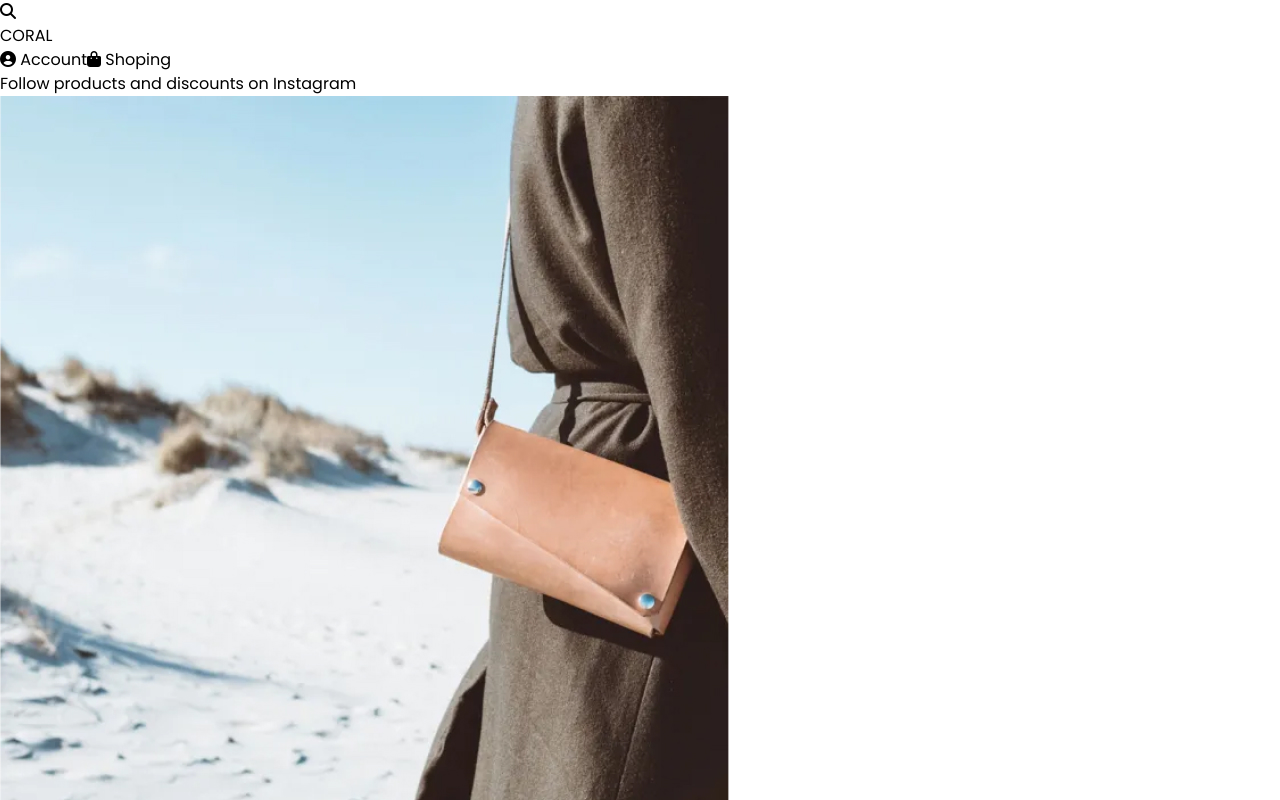
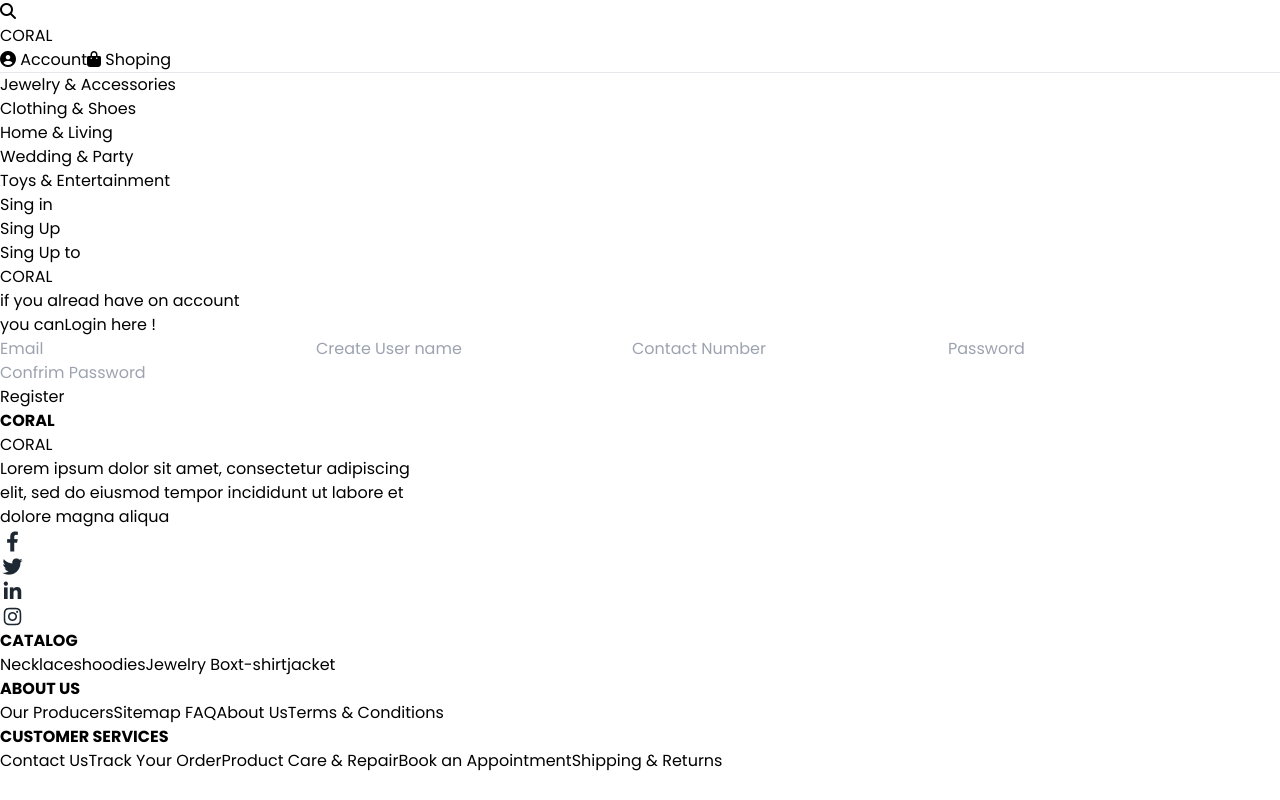
Before and after one commit to Mahmoud-abu-zaid/CORAL_Shopping., a React (Vite) app: page /SingUp in a window 1280 px wide. Shown: the top 800 px of the page. Built offline with nearby package versions, Linux system fonts and the light colour scheme; a web font is replaced by a local one.

Commit message:
Added:sign In and sign Up

```diff
--- a/index.html
+++ b/index.html
@@ -17,7 +17,7 @@
       href="https://fonts.googleapis.com/css2?family=Inter:ital,opsz,wght@0,14..32,100..900;1,14..32,100..900&family=Josefin+Sans:ital,wght@0,100..700;1,100..700&family=Newsreader:ital,opsz,wght@0,6..72,200..800;1,6..72,200..800&family=Noto+Sans:ital,wght@0,100..900;1,100..900&family=Open+Sans:ital,wght@0,300..800;1,300..800&family=Poppins:ital,wght@0,100;0,200;0,300;0,400;0,500;0,600;0,700;0,800;0,900;1,100;1,200;1,300;1,400;1,500;1,600;1,700;1,800;1,900&family=Roboto:ital,wght@0,100;0,300;0,400;0,500;0,700;0,900;1,100;1,300;1,400;1,500;1,700;1,900&family=Volkhov:ital,wght@0,400;0,700;1,400;1,700&display=swap"
       rel="stylesheet"
     />
-    <title>Vite + React</title>
+    <title>CORAL SHOPPING</title>
   </head>
   <body>
     <div id="root"></div>
--- a/src/App.jsx
+++ b/src/App.jsx
@@ -10,6 +10,7 @@
       <Brands />
       <Patterns />
       <Prodect />
+
     </>
   );
 }
--- a/src/components/layout/Header.jsx
+++ b/src/components/layout/Header.jsx
@@ -15,14 +15,41 @@
               CORAL
             </Link>
           </div>
-          <div >
-            <Link to="/" >
+          <div>
+            <Link to="/">
               <i className="fa-solid fa-circle-user "></i> <span className="pr-5">Account</span>
             </Link>
-            <Link to="/" >
+            <Link to="/">
               <i className="fa-solid fa-bag-shopping"></i> <span>Shoping</span>
             </Link>
           </div>
+        </nav>
+        <hr />
+        <nav className="flex justify-center ">
+          <ul className="flex justify-center gap-6 flex-wrap p-3" >
+            <li>
+              <Link to="/">Jewelry & Accessories</Link>
+            </li>
+            <li>
+              <Link to="/">Clothing & Shoes</Link>
+            </li>
+            <li>
+              <Link to="/">Home & Living</Link>
+            </li>
+            <li>
+              <Link to="/">Wedding & Party</Link>
+            </li>
+            <li>
+              <Link to="/">Toys & Entertainment</Link>
+            </li>
+            <li>
+
+              <Link to="/SingIn">Sing in</Link>
+            </li>
+            <li>
+              <Link to="/SingUp">Sing Up</Link>
+            </li>
+          </ul>
         </nav>
       </div>
     </>
--- /dev/null
+++ b/src/components/pages/SingIn.jsx
@@ -0,0 +1,50 @@
+import { useState } from "react";
+import { Link } from "react-router";
+
+export default function SingIn() {
+  const [userData, setUserData] = useState({
+    email: "",
+    password: "",
+  });
+  const handleChange = (e) => {
+    const { name, value } = e.target;
+    setUserData((prevData) => ({
+      ...prevData,
+      [name]: value,
+    }));
+  };
+  const hendleSupmit = (e) => {
+    e.preventDefault();
+    console.log("User Data ", userData);
+  };
+  return (
+    <>
+      <div className="flex justify-center items-center py-[70px] ">
+        <div className="m-auto ">
+          <h2 className="text-[30px]">
+            Sing in to <br /> <span className="text-[40px]"> CORAL</span>
+            <p className="pt-5 text-[15px]">
+              if you don't have on account register <br />
+              you can
+              <Link to="/SingUp" className="pl-2 text-[#4d47c3]">Register here !</Link>
+            </p>
+          </h2>
+        </div>
+        <div className="w-[50%] ">
+          <form onSubmit={hendleSupmit}>
+            <div>
+              <input className="p-3 m-3 block w-[75%] bg-[#f0efff] rounded-lg" type="email" required name="email" value={userData.email} onChange={handleChange} placeholder="Email" />
+              <input className="p-3 m-3 w-[75%] bg-[#f0efff] rounded-lg" type="password" required name="password" value={userData.password} onChange={handleChange} placeholder="Password" />
+            </div>
+            <div className="text-end w-[75%] my-5">
+              <Link className="text-[#c3c3c3] my-7">Forger Password ?</Link>
+            </div>
+            <button type="supmit" className="p-3 m-3 w-[75%] bg-[#4d47c3] rounded-lg text-white">
+              log in
+            </button>
+          </form>
+        </div>
+      </div>
+    </>
+  );
+}
--- /dev/null
+++ b/src/components/pages/SingUp.jsx
@@ -0,0 +1,72 @@
+import { useState } from "react";
+import { Link } from "react-router";
+
+export default function SingUp() {
+  const [userData, setUserData] = useState({
+    email: "",
+    userName: "",
+    number: "",
+    password: "",
+    confirmPassword: "",
+  });
+  const handleChange = (e) => {
+    const { name, value } = e.target;
+    setUserData((prevData) => ({
+      ...prevData,
+      [name]: value,
+    }));
+  };
+  const handleSupmit = (e) => e.preventDefault();
+  console.log("User Data", userData);
+  return (
+    <>
+      <div className="flex justify-center items-center py-[70px] ">
+        <div className="m-auto ">
+          <h2 className="text-[30px]">
+            Sing Up to <br /> <span className="text-[40px]"> CORAL</span>
+            <p className="pt-5 text-[15px]">
+              if you alread have on account <br />
+              you can
+              <Link to="/SingIn" className="pl-2 text-[#4d47c3]">
+                Login here !
+              </Link>
+            </p>
+          </h2>
+        </div>
+        <div className="w-[50%] ">
+          <form onSubmit={handleSupmit}>
+            <div>
+              <input className="p-3 px-5 m-3 block w-[75%] bg-[#f0efff] rounded-lg "
+               type="email" name="email" value={userData.email}
+                onChange={handleChange} placeholder="Email" required />
+              <input
+                type="text"
+                name="userName"
+                id=""
+                className="p-3 px-5  m-3 w-[75%] bg-[#f0efff] rounded-lg "
+                value={userData.userName}
+                onChange={handleChange}
+                placeholder="Create User name"
+                required
+              />
+              <input type="tel" name="number" id="" className="p-3 px-5 m-3 w-[75%] bg-[#f0efff] rounded-lg " value={userData.number} onChange={handleChange} placeholder="Contact Number" required />
+              <input className="p-3 px-5 m-3 w-[75%] bg-[#f0efff] rounded-lg " type="password" name="password" value={userData.password} onChange={handleChange} placeholder="Password" required />
+              <input
+                className="p-3 px-5 m-3 w-[75%] bg-[#f0efff] rounded-lg "
+                type="password"
+                name="confirmPassword"
+                value={userData.confirmPassword}
+                onChange={handleChange}
+                placeholder="Confrim Password"
+                required
+              />
+            </div>
+            <button type="supmit" className="p-3 m-3 w-[75%] bg-[#4d47c3] rounded-lg text-white">
+              Register
+            </button>
+          </form>
+        </div>
+      </div>
+    </>
+  );
+}
--- a/src/main.jsx
+++ b/src/main.jsx
@@ -1,25 +1,26 @@
-import { StrictMode } from 'react'
-import { createRoot } from 'react-dom/client'
-import './index.css'
-import App from './App.jsx'
-import { BrowserRouter, Route, Routes } from 'react-router'
-import Header from './components/layout/Header.jsx'
-import Footer from './components/layout/Footer.jsx'
-import DetailsProdect from './components/pages/DetailsProdect.jsx'
-import FollowProdcts from './components/pages/FollowProdects.jsx'
+import { StrictMode } from "react";
+import { createRoot } from "react-dom/client";
+import "./index.css";
+import App from "./App.jsx";
+import { BrowserRouter, Route, Routes } from "react-router";
+import Header from "./components/layout/Header.jsx";
+import Footer from "./components/layout/Footer.jsx";
+import DetailsProdect from "./components/pages/DetailsProdect.jsx";
+import FollowProdcts from "./components/pages/FollowProdects.jsx";
+import SingIn from "./components/pages/SingIn.jsx";
+import SingUp from "./components/pages/SingUp.jsx";
 
-createRoot(document.getElementById('root')).render(
+createRoot(document.getElementById("root")).render(
   <StrictMode>
     <BrowserRouter>
-    <Header/>
-    <Routes>
-      <Route path='/' element={<App />}/>
-      <Route path='/product/:id' element={<DetailsProdect/>}/>
-
-    </Routes>
-    <FollowProdcts/>
-    <Footer/>
+      <Header />
+      <Routes>
+        <Route path="/" element={<App />}  />
+        <Route path="/product/:id" element={<DetailsProdect />} />
+        <Route path="/SingIn" element={<SingIn />} />
+        <Route path="/SingUp" element={<SingUp />} />
+      </Routes>
+      <Footer />
     </BrowserRouter>
-
-  </StrictMode>,
-)
+  </StrictMode>
+);
```
